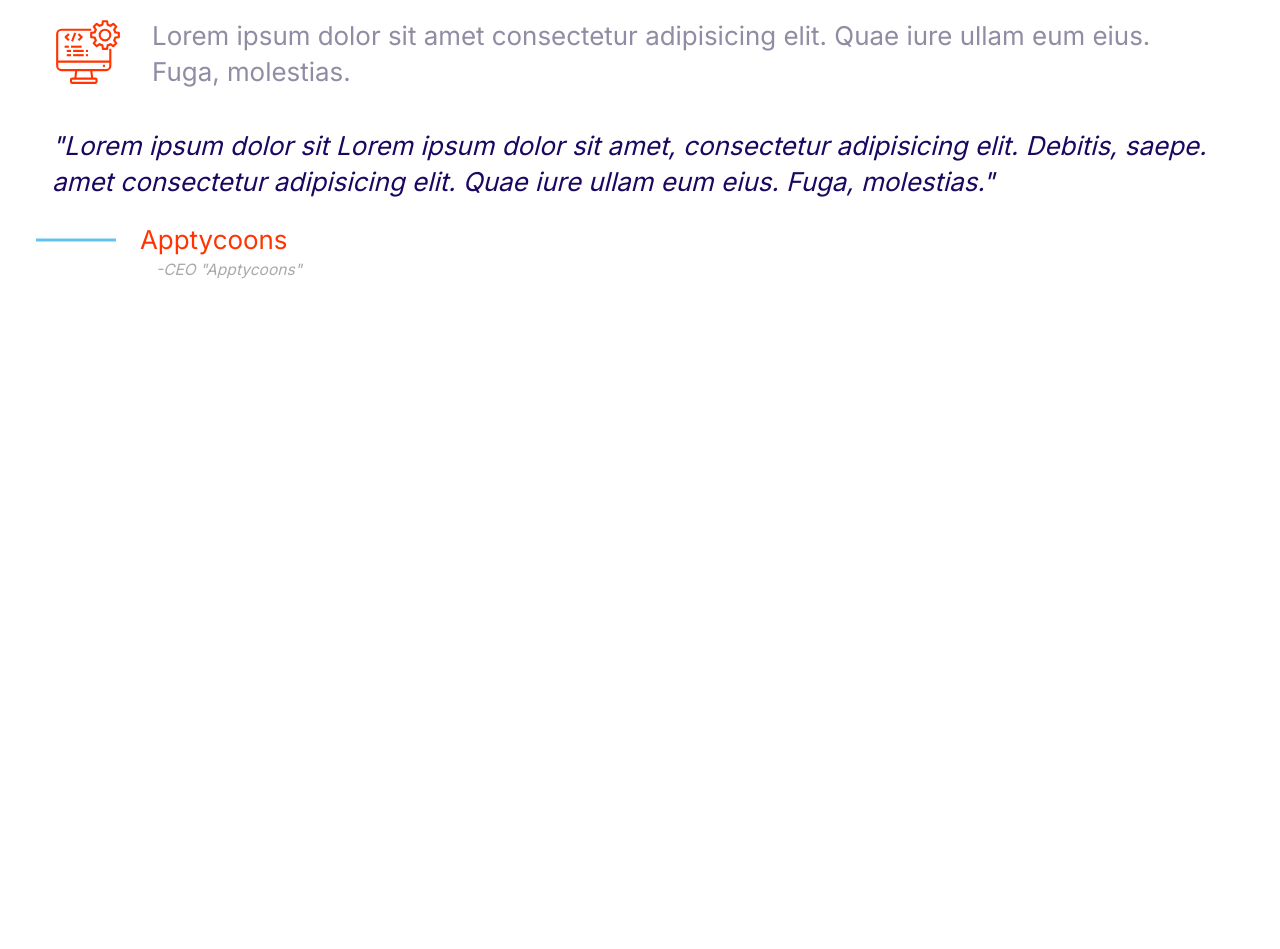
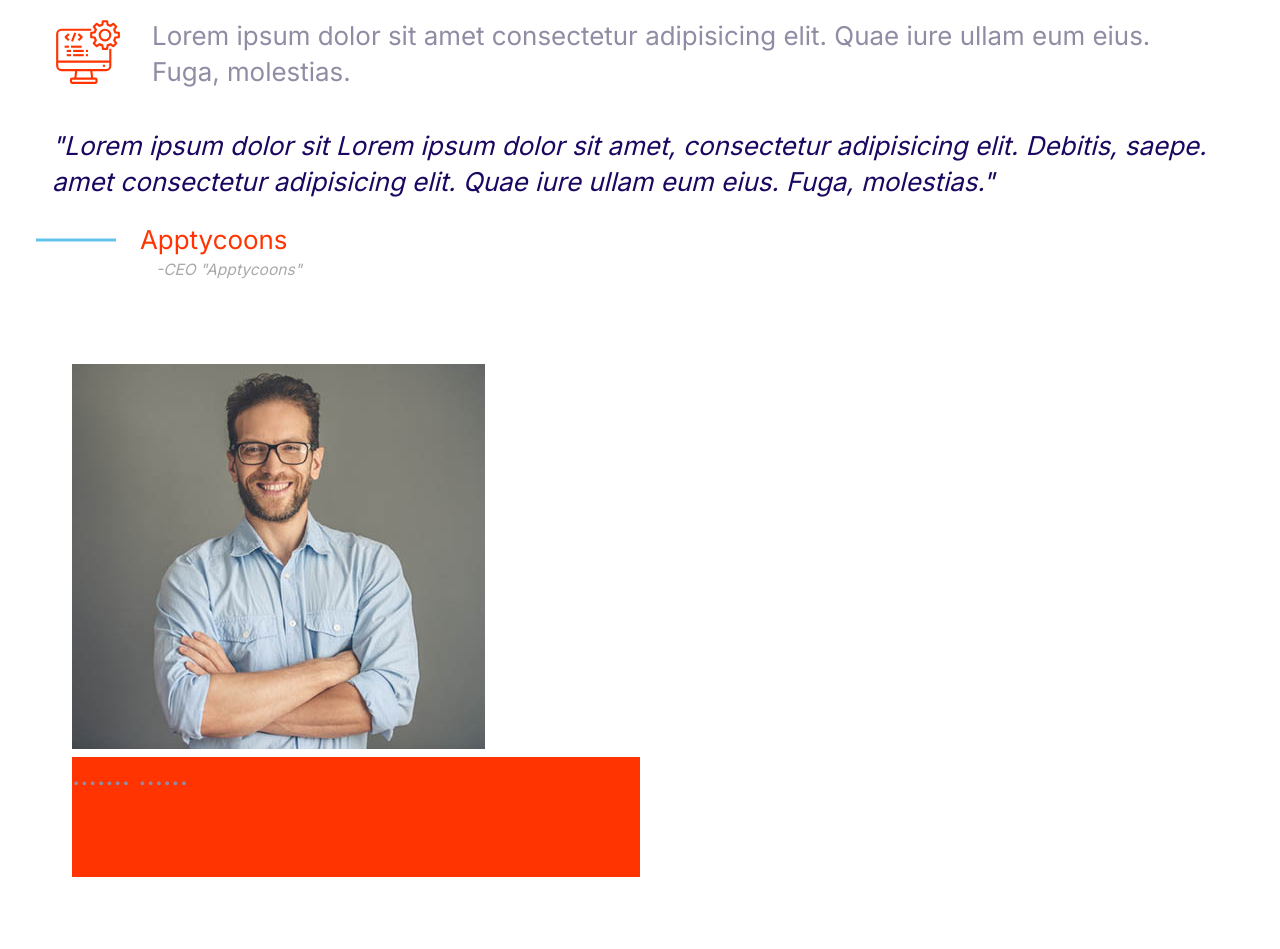
Before and after one commit to Asim925/Moshify, a plain HTML site: page index.html in a window 1280 px wide. Shown: the part 1416-2365 px from the top of the page. Before the commit the page ends 1716 px from the top, so only its background shows below. Drawn offline with Linux system fonts and the light colour scheme.

Commit message:
adding the quotes and grid

```diff
--- a/css/style.css
+++ b/css/style.css
@@ -289,3 +289,24 @@ p {
   padding: 0.5rem 1rem;
   margin: 0;
 }
+
+/* ...grid */
+.grid {
+  display: grid;
+  padding: 3rem;
+}
+
+.col1,
+.col2 {
+  width: 100%;
+}
+.col2 {
+  height: 5rem;
+  background-color: #ff3400;
+}
+
+@media screen and (min-width: 768px) {
+  .grid {
+    grid-template-columns: 1fr 1fr;
+  }
+}
--- a/index.html
+++ b/index.html
@@ -104,5 +104,15 @@
         </span>
       </div>
     </section>
+
+    <!-- grid -->
+    <section class="grid-sec">
+      <div class="grid">
+        <div class="col1">
+          <img src="images/testimonial.jpg" alt="a happy smiling author" />
+          <div class="col2">....... ......</div>
+        </div>
+      </div>
+    </section>
   </body>
 </html>
```
Also changed, not shown: images/testimonial.jpg (added).
